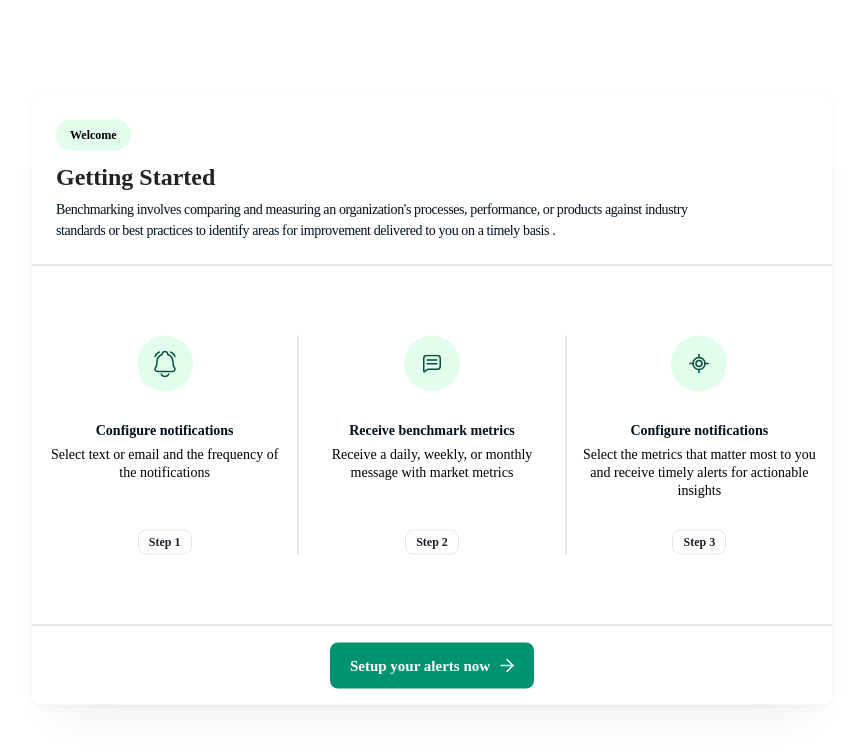
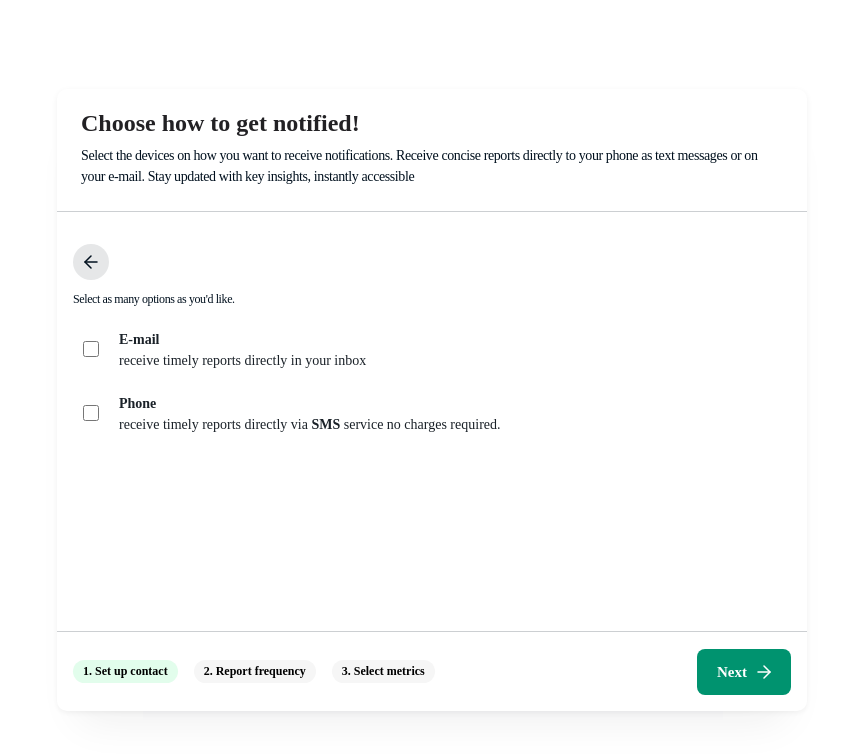
Before and after one commit to AdamsEugene/heatmap-benchmark, a Vue app: page / in a window 1280 px wide. Shown: the top 754 px of the page, without its empty margins (208-1071 px from the left). Built offline with nearby package versions, Linux system fonts and the light colour scheme; what vue-plyr would draw is missing.

Commit message:
saving changes

```diff
--- a/src/App.vue
+++ b/src/App.vue
@@ -1,7 +1,7 @@
 <template>
   <div class="main">
-    <benchmark-modal> </benchmark-modal>
-    <!-- <choose-how-notified></choose-how-notified> -->
+    <!-- <benchmark-modal> </benchmark-modal> -->
+    <choose-how-notified></choose-how-notified>
     <!-- <add-email></add-email> -->
     <!-- <reporting-frequency></reporting-frequency> -->
     <!-- <category-of-reports></category-of-reports> -->
--- a/src/components/BenchmarkModal.vue
+++ b/src/components/BenchmarkModal.vue
@@ -222,7 +222,7 @@ p {
   top: 50%;
   left: 50%;
   transform: translate(-50%, -50%);
-  width: 800px;
+  width: 750px;
   min-height: 609px;
   border-radius: 10px;
   border-radius: 10px;
--- a/src/components/ChooseHowNotified.vue
+++ b/src/components/ChooseHowNotified.vue
@@ -6,9 +6,7 @@
           <h3 class="benchmark-modal-top_text">Choose how to get notified!</h3>
         </div>
         <p class="benchmark-modal-top-content">
-          Select the devices on how you want to receive notifications. Receive
-          concise reports directly to your phone as text messages or on your
-          e-mail. Stay updated with key insights, instantly accessible
+          Select the devices on how you want to receive notifications. Receive concise reports directly to your phone as text messages or on your e-mail. Stay updated with key insights, instantly accessible
         </p>
       </div>
       <div class="benchmark-modal-body">
@@ -77,9 +75,7 @@
       <div class="benchmark-modal-footer">
         <div class="benchmark-modal-footer-content">
           <div class="benchmark-buttons">
-            <div class="benchmark-button benchmark-active">
-              1. Set up contact
-            </div>
+            <div class="benchmark-button benchmark-active"> 1. Set up contact </div>
             <div class="benchmark-button">2. Report frequency</div>
             <div class="benchmark-button">3. Select metrics</div>
           </div>
@@ -126,6 +122,10 @@ export default defineComponent({
 </script>
 
 <style scoped>
+*{
+  font-family: Montserrat !important;
+}
+
 .benchmark-modal {
   width: 100%;
   height: 100%;
@@ -156,7 +156,7 @@ p {
     display: flex;
     flex-direction: column;
     height: fit-content;
-    padding: 24px 16px;
+    padding: 24px;
     border: 0;
     gap: 12px;
     border-bottom: 1px solid #cccfd2;
@@ -184,7 +184,7 @@ p {
       line-height: 21px;
       letter-spacing: -0.4px;
       text-align: left;
-      max-width: 653px;
+      /* max-width: 653px; */
       color: #01101e;
     }
   }
@@ -220,6 +220,10 @@ p {
         color: #01101e;
       }
 
+      label {
+            margin-left: 10px;
+        }
+
       .benchmark-noti {
         display: flex;
         flex-direction: column;
@@ -242,8 +246,8 @@ p {
 
             .benchmark-checkbox {
               display: flex;
-              width: 18px;
-              height: 18px;
+              width: 16px;
+              height: 16px;
               justify-content: center;
               align-items: center;
               flex-shrink: 0;
@@ -293,7 +297,7 @@ p {
     justify-self: end;
     justify-content: center;
     align-items: center;
-    min-height: 70px;
+    min-height: 80px;
     border-top: 1px solid #cccfd2;
 
     .benchmark-modal-footer-content {
@@ -313,6 +317,8 @@ p {
           height: fit-content; /* Hug (23px) */
           padding: 4px 10px; /* 4px top/bottom, 10px left/right */
           border-radius: 28px;
+          font-size: 12px;
+          font-weight: 700;
           gap: 10px;
           background: #f6f6f6;
 
@@ -348,5 +354,6 @@ p {
       }
     }
   }
+
 }
 </style>
```
